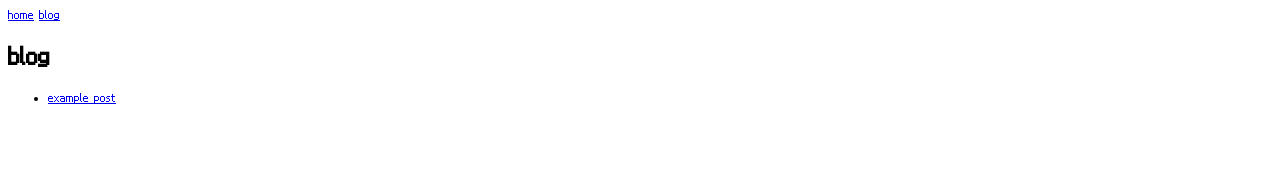
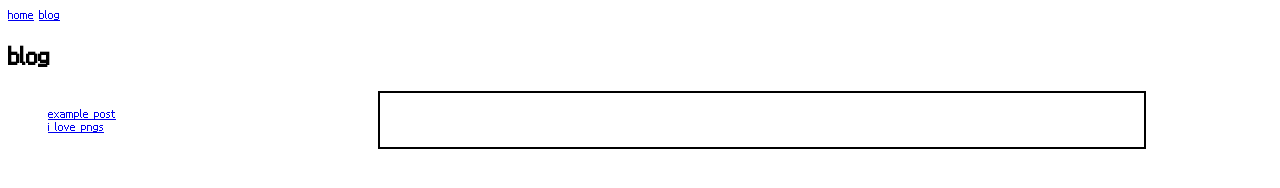
Before and after one commit to mayumon/nekorosis, a plain HTML site: page blog.html in a window 1280 px wide. Drawn offline with nearby package versions, Linux system fonts and the light colour scheme.

Commit message:
added blog flex display and blog img style

```diff
--- a/blog.html
+++ b/blog.html
@@ -20,8 +20,11 @@
 
     <h1>blog</h1>
 
-    <ul id="post-list"></ul>
-    <div id="post-content"></div>
+    <div class="blog-container">
+        <ul id="post-list"></ul>
+        <div id="post-content"></div>
+    </div>
+
 
     <script src="blog.js"></script>
 </body>
--- a/blog.js
+++ b/blog.js
@@ -1,5 +1,5 @@
 // todo: add posts fetching
-const posts = ["example_post.md"];
+const posts = ["example_post.md", "i_love_pngs.md"];
 
 const postList = document.getElementById("post-list");
 const postContent = document.getElementById("post-content");
@@ -19,7 +19,7 @@ posts.forEach(post => {
 
     // format post title (currently filename)
     link.textContent = post.replace(".md", "")
-        .replace("_", " ");
+        .replace(/_/g, " ");
 
     link.onclick = () => loadPost(post)
 
--- a/style.css
+++ b/style.css
@@ -8,3 +8,25 @@
 body {
     font-family: 'nds_bios', sans-serif;
 }
+
+.blog-container{
+    display: flex;
+    gap: 20px;
+}
+
+#post-list{
+    width: 30%;
+    list-style: none;
+}
+
+#post-content {
+    width: 70%;
+    border: 2px solid black;
+    padding: 20px;
+    margin-right: 10%;
+}
+
+.blog-img {
+    height: 200px;
+    object-fit: cover;
+}
```
Also changed, not shown: blog_posts/i_love_pngs.md (added, +3 -0 lines).
